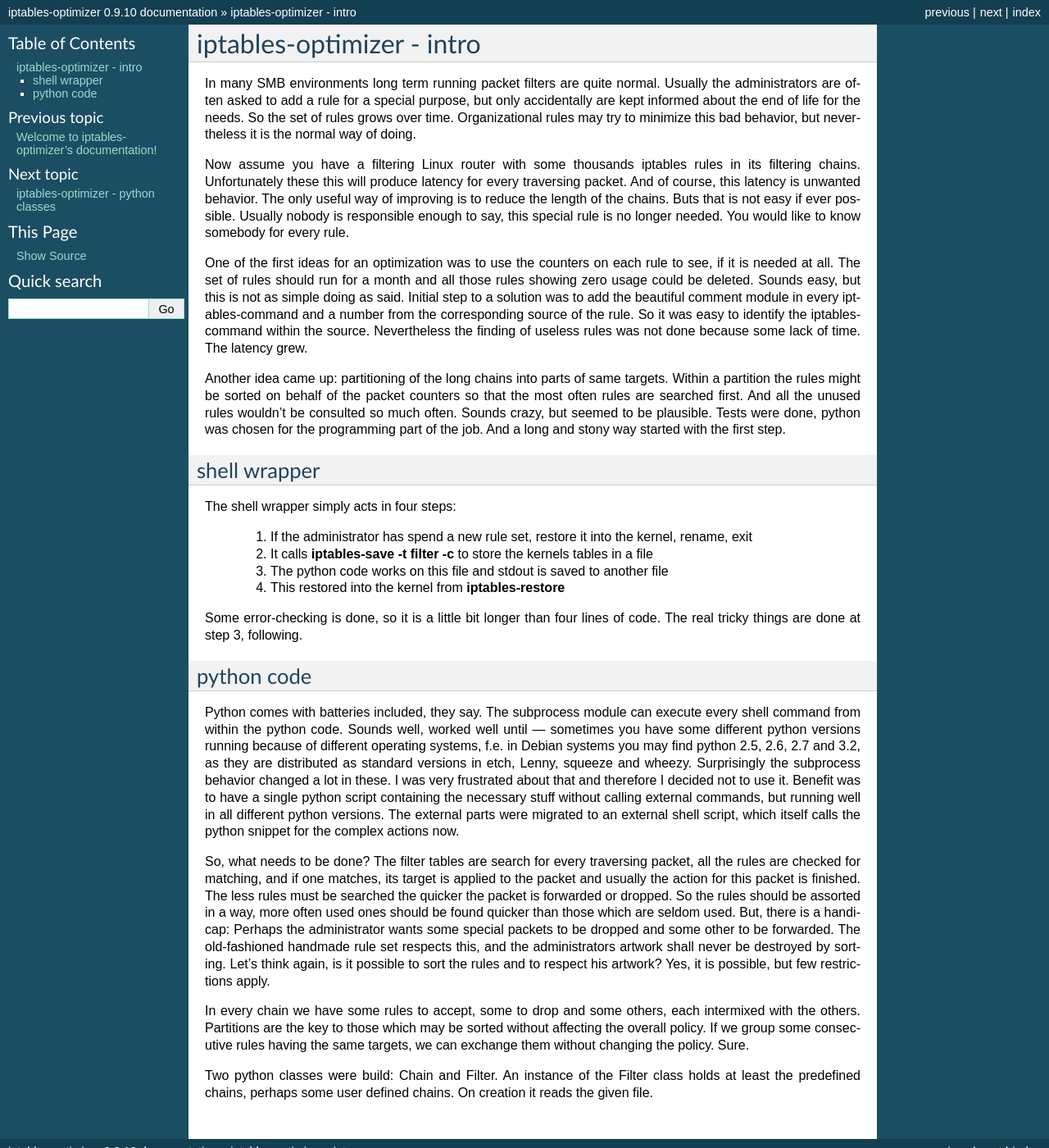
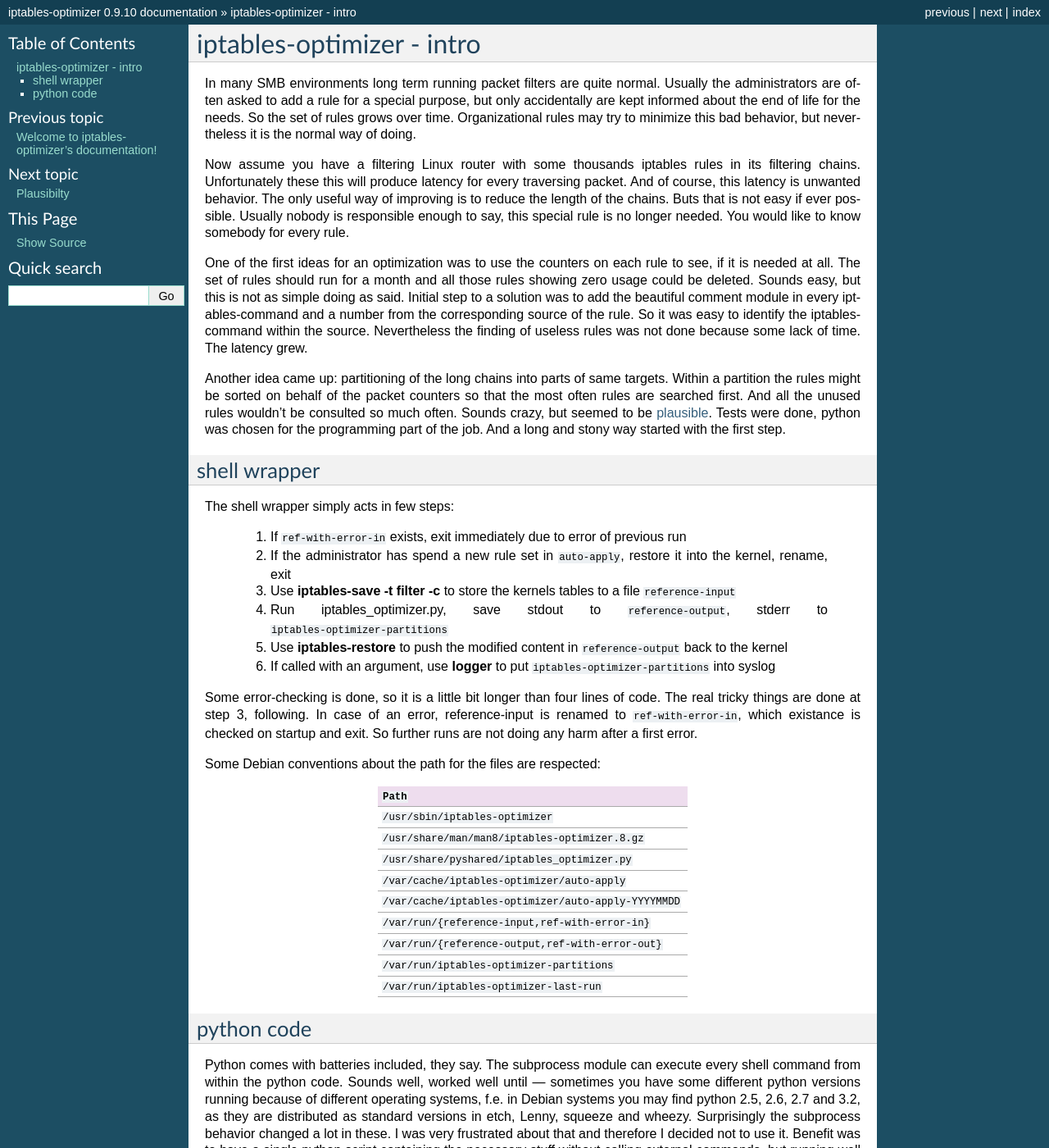
Before and after one commit to sl0/opti, a Sphinx documentation site: the page built from docs/source/iptables-optimizer.rst, in a window 1280 px wide and 1400 px high. Shown: the whole window at 82% size. Built offline with Sphinx 7.4.7, drawn with Linux system fonts in a browser that asks for light colours; some of the changed text lies outside the part shown.

Commit message:
plausibility shown, unittests startet, not ready

```diff
--- a/docs/source/iptables-optimizer.rst
+++ b/docs/source/iptables-optimizer.rst
@@ -28,22 +28,50 @@
 targets. Within a partition the rules might be sorted on behalf of the
 packet counters so that the most often rules are searched first. And all
 the unused rules wouldn't be consulted so much often. Sounds crazy, but
-seemed to be plausible. Tests were done, python was chosen for the
+seemed to be `plausible <plausible.html>`_. Tests were done, python was chosen for the
 programming part of the job. And a long and stony way started with the
 first step.
 
 shell wrapper
 -------------
 
-The shell wrapper simply acts in four steps:
+The shell wrapper simply acts in few steps:
 
-  1. If the administrator has spend a new rule set, restore it into the kernel, rename, exit
-  2. It calls **iptables-save -t filter -c** to store the kernels tables in a file
-  3. The python code works on this file and stdout is saved to another file
-  4. This restored into the kernel from **iptables-restore**
+  1. If ``ref-with-error-in`` exists, exit immediately due to error of previous run
+  2. If the administrator has spend a new rule set in ``auto-apply``, restore it into the kernel, rename, exit
+  3. Use **iptables-save -t filter -c** to store the kernels tables to a file ``reference-input``
+  4. Run iptables_optimizer.py, save stdout to ``reference-output``, stderr to ``iptables-optimizer-partitions``
+  5. Use **iptables-restore** to push the modified content in ``reference-output`` back to the kernel
+  6. If called with an argument, use **logger** to put ``iptables-optimizer-partitions`` into syslog
 
 Some error-checking is done, so it is a little bit longer
-than four lines of code. The real tricky things are done at step 3, following.
+than four lines of code. The real tricky things are done at step 3, following. In case of an error,
+reference-input is renamed to ``ref-with-error-in``, which existance is checked on startup and exit.
+So further runs are not doing any harm after a first error.
+
+Some Debian conventions about the path for the files are respected:
+
++---------------------------------------------------------+
+|  ``Path``                                               |
++=========================================================+
+|  ``/usr/sbin/iptables-optimizer``                       |
++---------------------------------------------------------+
+|  ``/usr/share/man/man8/iptables-optimizer.8.gz``        |
++---------------------------------------------------------+
+|  ``/usr/share/pyshared/iptables_optimizer.py``          |
++---------------------------------------------------------+
+|  ``/var/cache/iptables-optimizer/auto-apply``           |
++---------------------------------------------------------+
+|  ``/var/cache/iptables-optimizer/auto-apply-YYYYMMDD``  |
++---------------------------------------------------------+
+|  ``/var/run/{reference-input,ref-with-error-in}``       |
++---------------------------------------------------------+
+|  ``/var/run/{reference-output,ref-with-error-out}``     |
++---------------------------------------------------------+
+|  ``/var/run/iptables-optimizer-partitions``             |
++---------------------------------------------------------+
+|  ``/var/run/iptables-optimizer-last-run``               |
++---------------------------------------------------------+
 
 
 python code
@@ -84,3 +112,7 @@
 Two python classes were build: Chain and Filter. An instance of the
 Filter class holds at least the predefined chains, perhaps some
 user defined chains. On creation it reads the given file.
+
+More in `unittests <unittests.html>`_ are fine
+
+#`configuration <config.html>`_
--- /dev/null
+++ b/docs/source/unittests.rst
@@ -0,0 +1,2 @@
+iptables-optimizer - unittests
+==============================
```
Also changed, not shown: docs/source/index.rst (+8 -15 lines), docs/source/plausible.rst (added, +80 -0 lines).
